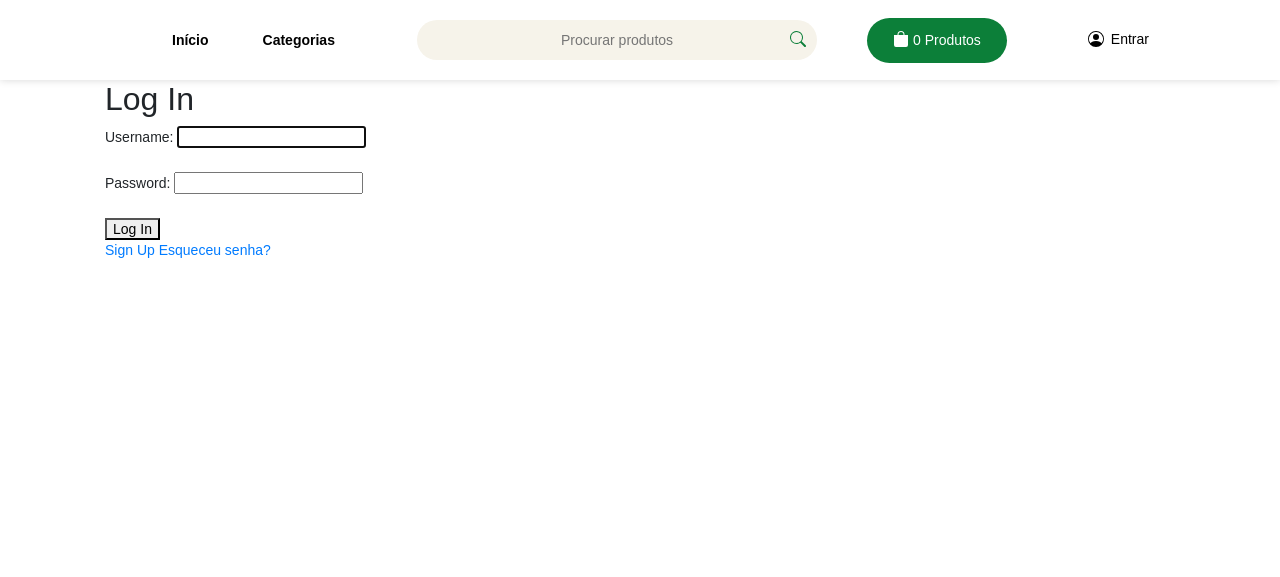
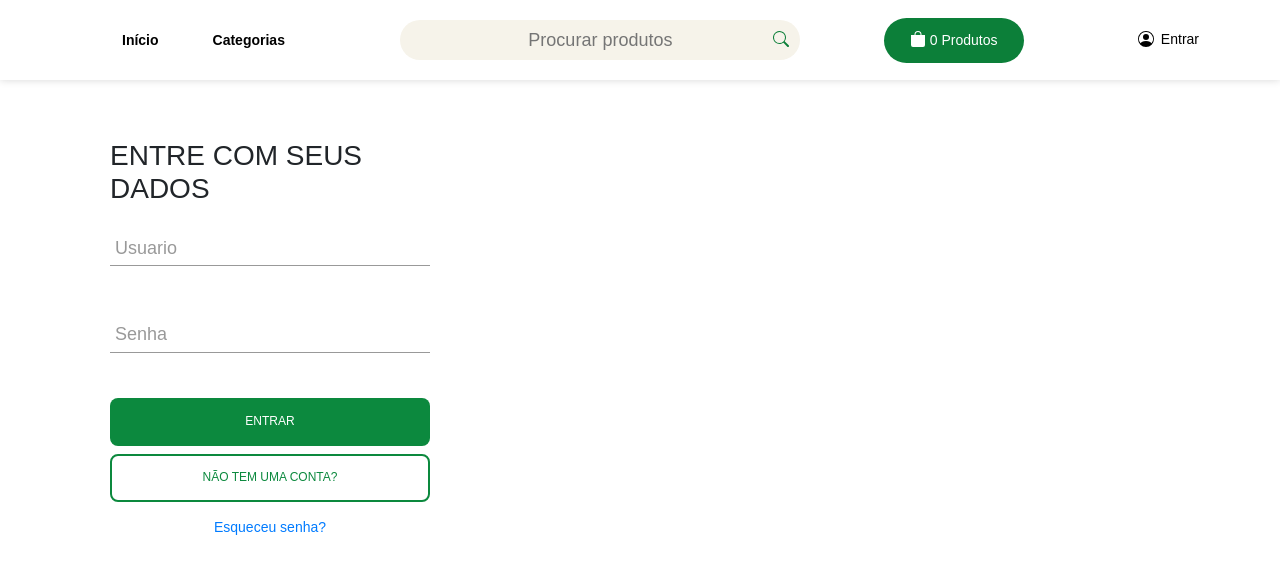
Before and after one commit to samuelveigarangel/e-commerce-validity, a Django app: page /accounts/login/ in a window 1280 px wide. Shown: the top 577 px of the page. Run offline with Django 4.2, Linux system fonts and the light colour scheme; some libraries are stand-ins or nearby versions; some web fonts are replaced.

Commit message:
template login e home

```diff
--- a/accounts/urls.py
+++ b/accounts/urls.py
@@ -1,12 +1,12 @@
 from django.urls import path
 from django.contrib.auth import views as auth_views
 
-from .views import SignUpView
+from .views import SignUpView, LoginView
 
 
 
 urlpatterns = [
-    path('login/',  auth_views.LoginView.as_view(), name='login'),
+    path('login/',  LoginView.as_view(), name='login'),
     path('signup/', SignUpView.as_view(), name='signup'),
     path('logout/', auth_views.LogoutView.as_view(), name='logout'),
     path('password_reset/done/', auth_views.PasswordResetDoneView.as_view(), name='password_reset_done'), #Substituido por message.sucess
--- a/accounts/views.py
+++ b/accounts/views.py
@@ -1,8 +1,8 @@
 from django.urls import reverse_lazy
 from django.views.generic.edit import CreateView
 from users.forms import CustomUserCreationForm
-from django.contrib.auth.mixins import UserPassesTestMixin
-from django.shortcuts import HttpResponseRedirect, redirect, HttpResponse
+from django.contrib.auth.views import LoginView
+from django.shortcuts import redirect
 
 
 class SignUpView(CreateView):
@@ -12,5 +12,13 @@ class SignUpView(CreateView):
 
     def get(self, request, *args, **kwargs):
         if request.user.is_authenticated:
-            return redirect('home')
+            return redirect('produtos:home')
         return super(SignUpView, self).get(request, *args, **kwargs)
+
+
+class LoginView(LoginView):
+
+    def get(self, request, *args, **kwargs):
+        if request.user.is_authenticated:
+            return redirect('produtos:home')
+        return super(LoginView, self).get(request, *args, **kwargs)
--- a/produtos/models.py
+++ b/produtos/models.py
@@ -1,8 +1,8 @@
-import imp
 from django.db import models
 from users.models import CustomUser
 from django.urls import reverse
 from .random_number import random_number
+
 
 class Categoria(models.Model):
     nome = models.CharField(max_length=50)
--- a/produtos/templatetags/carrinho.py
+++ b/produtos/templatetags/carrinho.py
@@ -1,5 +1,5 @@
 from django import template
-
+from .conversao_moeda import conversao
 register = template.Library()
 
 @register.filter(name='qnt_itens_carrinho')
@@ -16,7 +16,7 @@ def total_item_preco(product, cart):
     for id, qnt in cart.items():
         if int(id) == product.id:
             total += qnt * product.price
-    #print(total)
+    print(total)
     return total
 
 @register.filter(name='total_carrinho_preco')
--- a/setup/settings.py
+++ b/setup/settings.py
@@ -42,6 +42,7 @@ INSTALLED_APPS = [
     'users.apps.UsersConfig',
     'accounts.apps.AccountsConfig',
     'produtos.apps.ProdutosConfig',
+
 ]
 
 MIDDLEWARE = [
@@ -143,3 +144,5 @@ LOGOUT_REDIRECT_URL = '/'
 
 MEDIA_ROOT =  os.path.join(BASE_DIR, 'media')
 MEDIA_URL = '/media/'
+
+USE_L10N = True
--- a/static/css/base.css
+++ b/static/css/base.css
@@ -1,7 +1,6 @@
 body{
     font-family: 'Hind Madurai', sans-serif;
     font-size: 14px;
-    font-weight: 400;
     background: white;
     overflow-x: hidden;
 }
@@ -12,6 +11,6 @@ body{
 
 @media (min-width: 900px){
     .container{
-        max-width: 1100px;
+        max-width: 1200px;
     }
 }
--- /dev/null
+++ b/static/css/login.css
@@ -0,0 +1,143 @@
+.login{
+  padding-top: 2.5rem;
+  padding-bottom: 2.5rem;
+  width: 320px;
+  margin:auto 55px;
+}
+h1 {
+  text-transform: uppercase;
+}
+.group 			  {
+  position: relative;
+  margin-bottom:45px;
+}
+input 				{
+  font-size:18px;
+  padding:10px 10px 10px 0px;
+  display:block;
+  width:320px;
+  border:none;
+  border-bottom:1px solid #999;
+}
+input:focus 		{ outline:none; }
+
+/* LABEL ======================================= */
+label 				 {
+  color:#999;
+  font-size:18px;
+  font-weight:normal;
+  position:absolute;
+  pointer-events:none;
+  left:5px;
+  top:10px;
+  transition:0.2s ease all;
+  -moz-transition:0.2s ease all;
+  -webkit-transition:0.2s ease all;
+}
+
+/* active state */
+input:focus ~ label, input:valid ~ label 		{
+  top:-20px;
+  font-size:14px;
+  color: black;
+}
+
+/* BOTTOM BARS ================================= */
+.bar 	{ position:relative; display:block; width:320px; }
+.bar:before, .bar:after 	{
+  content:'';
+  height:2px;
+  width:0;
+  bottom:1px;
+  position:absolute;
+  background:black;
+  transition:0.2s ease all;
+  -moz-transition:0.2s ease all;
+  -webkit-transition:0.2s ease all;
+}
+.bar:before {
+  left:50%;
+}
+.bar:after {
+  right:50%;
+}
+
+/* active state */
+input:focus ~ .bar:before, input:focus ~ .bar:after {
+  width:50%;
+}
+
+/* HIGHLIGHTER ================================== */
+.highlight {
+  position:absolute;
+  height:60%;
+  width:100px;
+  top:25%;
+  left:0;
+  pointer-events:none;
+  opacity:0.5;
+}
+
+/* active state */
+input:focus ~ .highlight {
+  -webkit-animation:inputHighlighter 0.3s ease;
+  -moz-animation:inputHighlighter 0.3s ease;
+  animation:inputHighlighter 0.3s ease;
+}
+
+/* ANIMATIONS ================ */
+@-webkit-keyframes inputHighlighter {
+	from { background:#5264AE; }
+  to 	{ width:0; background:transparent; }
+}
+@-moz-keyframes inputHighlighter {
+	from { background:#5264AE; }
+  to 	{ width:0; background:transparent; }
+}
+@keyframes inputHighlighter {
+	from { background:#5264AE; }
+  to 	{ width:0; background:transparent; }
+}
+.btn-entrar{
+  font-size: 12px;
+  width: 100%;
+  border: none;
+  border-radius: 0.5rem;
+  text-transform: uppercase;
+  min-height: 3rem;
+  min-width: 3rem;
+  background-color: rgb(12, 137, 62);
+  color: white;
+}
+
+.btn-entrar:hover{
+  -webkit-box-shadow: 5px 5px 16px 1px rgba(0,0,0,0.19);
+  box-shadow: 5px 5px 16px 1px rgba(0,0,0,0.19);
+  transition: background-color 200ms ease-in 0s;
+  background-color: rgb(3, 97, 52);
+}
+.btn-registrar{
+  width: 100%;
+  font-size: 12px;
+  margin-top: 8px;
+  border: 2px solid  rgb(12, 137, 62);
+  border-radius: 0.5rem;
+  text-transform: uppercase;
+  min-height: 3rem;
+  min-width: 3rem;
+  background-color: white;
+  color:  rgb(12, 137, 62);
+}
+
+.btn-registrar:hover{
+  -webkit-box-shadow: 5px 5px 16px 1px rgba(0,0,0,0.19);
+  box-shadow: 5px 5px 16px 1px rgba(0,0,0,0.19);
+  transition: all 0.2s ease-in-out 0s;
+  background-color: rgb(12, 137, 62);
+  color: white;
+}
+.esqueceu-senha{
+  display: block;
+  margin-top: 15px;
+  text-align: center;
+}
--- a/static/css/navbar.css
+++ b/static/css/navbar.css
@@ -4,7 +4,6 @@
     width: 100%;
     height: 80px;
     box-shadow: rgb(0 0 0 / 16%) 0px 0px 8px 0px;
-    justify-content: space-around !important;
 }
 
 .menuItem a:hover, .menuItem a {
@@ -94,6 +93,7 @@ button:focus{outline:none !important;}
 }
 .carrinho:hover{
     color: white;
+    transition: background-color 200ms ease-in 0s;
     background-color: rgb(3, 97, 52);
 }
 
--- a/static/js/mobile-navbar.js
+++ b/static/js/mobile-navbar.js
@@ -3,7 +3,6 @@ class MobileNavbar{
         this.mobileMenu = document.querySelector(mobileMenu);
         this.menu = document.querySelector(menu);
         this.menuItem = document.querySelectorAll(menuItem);
-        console.log(this.menuItem);
         this.activeClass = "active";
 
         this.handleClick = this.handleClick.bind(this);
--- a/templates/base.html
+++ b/templates/base.html
@@ -8,8 +8,7 @@
 
     <!-- Google Fonts -->
         <link href="https://fonts.googleapis.com/css2?family=Hind+Madurai:wght@600&display=swap" rel="stylesheet">
-
-    <!--Boostrap-->
+        <link href="https://fonts.googleapis.com/css2?family=Poppins:wght@300&display=swap" rel="stylesheet">
         <!-- CSS only -->
         <link rel="stylesheet" href="https://stackpath.bootstrapcdn.com/bootstrap/4.5.0/css/bootstrap.min.css">
         <link rel="stylesheet" href="https://cdnjs.cloudflare.com/ajax/libs/font-awesome/4.7.0/css/font-awesome.min.css">
--- a/templates/registration/login.html
+++ b/templates/registration/login.html
@@ -1,17 +1,36 @@
 {% extends "base.html" %}
-
+{% load static %}
 
 {% block title %}Log In{% endblock %}
 
-
 {% block content %}
 
-<h2>Log In</h2>
-<form method="post">
-  {% csrf_token %}
-  {{ form.as_p }}
-  <button type="submit">Log In</button>
-</form>
+<link rel="stylesheet" href="{% static 'css/login.css' %}">
+<div class="login">
+
+  <h1>Entre com seus dados</h1>
+
+  <form method="post">
+    {% csrf_token %}
+    <div class="group">
+      <input type="text" name="username" required>
+      <span class="highlight"></span>
+      <span class="bar"></span>
+      <label>Usuario</label>
+    </div>
+
+    <div class="group">
+      <input type="password" name="password" required>
+      <span class="highlight"></span>
+      <span class="bar"></span>
+      <label>Senha</label>
+    </div>
+    <button type="submit" class="btn-entrar">Entrar</button>
+  </form>
+  <a href="{% url 'signup' %}"><button type="submit" class="btn-registrar">Não tem uma conta?</button></a>
+  <a href="{% url 'password_reset' %}" class="esqueceu-senha">Esqueceu senha?</a>
+</div>
+{% endblock %}
+
 <a href="{% url 'signup' %}">Sign Up</a>
 <a href="{% url 'password_reset' %}">Esqueceu senha?</a>
-{% endblock %}
```
Also changed, not shown: produtos/templatetags/conversao_moeda.py (added, +8 -0 lines), produtos/views.py (+22 -4 lines), static/css/home.css (+86 -7 lines), static/css/produto_detail.css (+34 -3 lines), templates/home.html (+21 -7 lines), templates/produto/carrinho.html (+6 -5 lines), templates/produto/produto_detail.html (+11 -12 lines), db.sqlite3.
